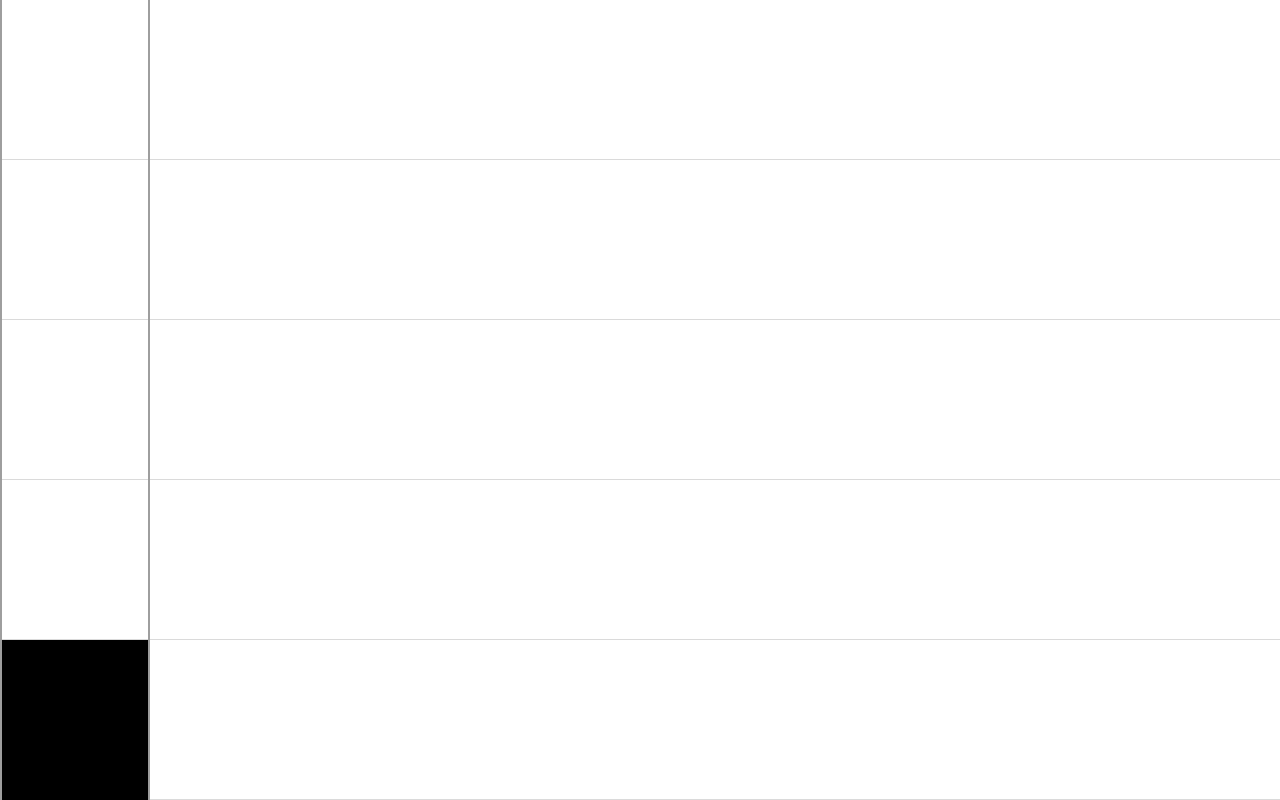
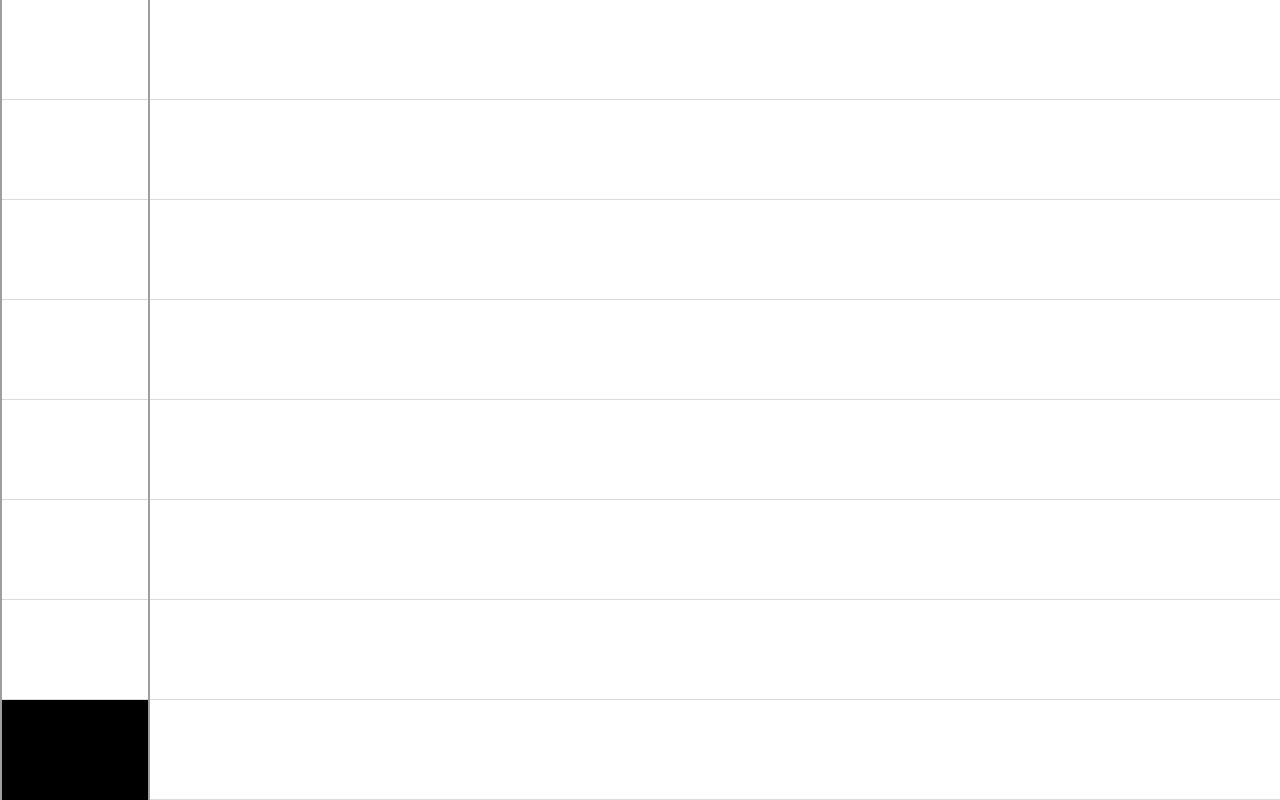
Before and after one commit to nikita-developer/true-conf, a Vue app: page / in a window 1280 px wide. Built offline with nearby package versions, Linux system fonts and the light colour scheme.

Commit message:
можно добавлять количество этажей

```diff
--- a/src/components/Elevator/Elevator.vue
+++ b/src/components/Elevator/Elevator.vue
@@ -1,6 +1,13 @@
 <template>
     <div class="elevator">
-        <div :style="{bottom: height + '%', transition: seconds() + 's bottom linear'}" class="elevator__box"></div>
+        <div
+            :style="{
+                bottom: bottom + '%',
+                transition: seconds() + 's bottom linear',
+                height: elevatorHeight() + '%',
+            }"
+            class="elevator__box">
+        </div>
     </div>
 </template>
 
@@ -8,7 +15,7 @@
     export default {
         data() {
             return {
-                height: 0,
+                bottom: 0,
                 is_finik: true,
                 history: [],
             }
@@ -37,13 +44,18 @@
                 return (this.duration / 1000) %60
             },
 
+            // высота лифта
+            elevatorHeight() {
+                return 100 / this.steps
+            },
+
             // что-то сложное которое говорит на сколько процентов подниматься
             operation(step) {
                 let result = 0;
                 for (let i = 1; i < step; i++) {
                     result = result + 100 / this.steps
                 }
-                return this.height = result
+                return this.bottom = result
             },
 
             // 4 лифт по вызову =)
@@ -75,7 +87,8 @@
         watch: {
             step() {
                 // 1 пушим вызов лифта
-                this.history.push(() => this.nex_step(this.step))
+                let counter = this.step
+                this.history.push(() => this.nex_step(counter))
 
                 // 2 если лифт на расслабоне
                 if(this.is_finik) {
--- a/src/components/Elevator/styles/elevator.scss
+++ b/src/components/Elevator/styles/elevator.scss
@@ -5,7 +5,6 @@
 
     &__box {
         position: absolute;
-        bottom: 0;
         left: 0;
         right: 0;
         height: 20%;
--- a/src/components/Hall/Hall.vue
+++ b/src/components/Hall/Hall.vue
@@ -32,7 +32,7 @@
 		},
 		data() {
 			return {
-				steps: 5,
+				steps: 8,
 				delay: 3000,
 				duration: 1000,
 				step: 1,
--- a/src/components/Hall/styles/hall.scss
+++ b/src/components/Hall/styles/hall.scss
@@ -25,7 +25,8 @@
 
     &__pagination {
         position: absolute;
-        top: calc(50% - 50px);
+        top: calc(50%);
+        transform: translateY(-50%);
         margin-left: 180px;
     }
 }
```
